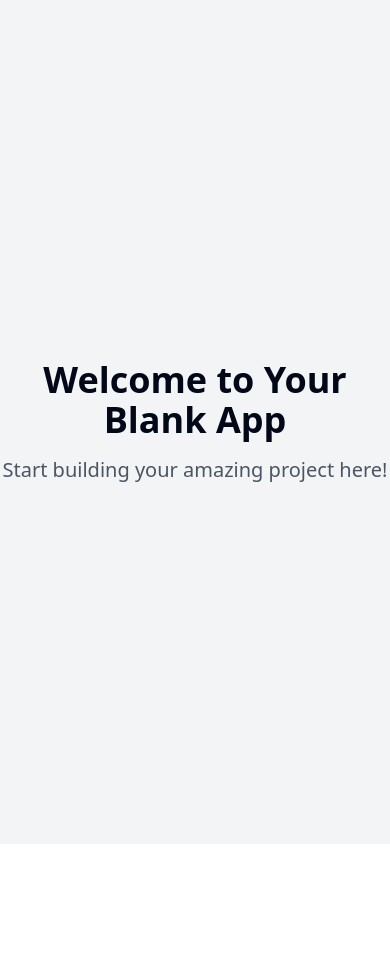
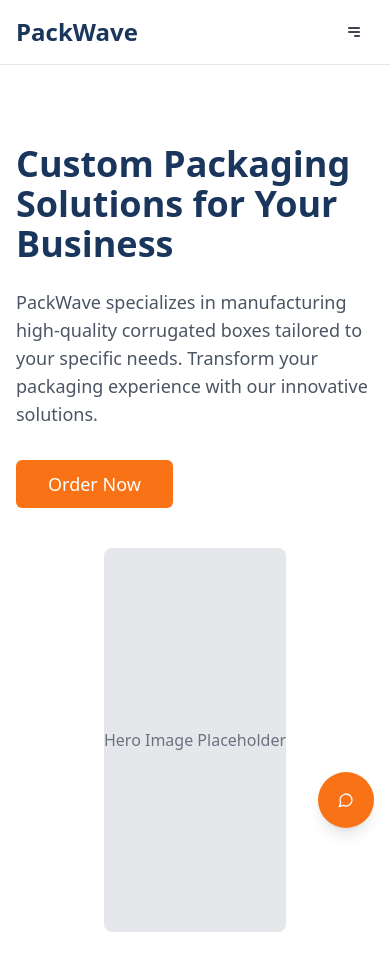
Before and after one commit to AxilAxil/packwave, a React (Vite) app: page / in a window 390 px wide. Shown: the top 970 px of the page. Before the commit the page ends 844 px from the top, so only its background shows below. Built offline with nearby package versions, Linux system fonts and the light colour scheme.

Commit message:
feat: Implement PackWave website
Adds the basic structure and features for the PackWave website, including navigation, user authentication, home page content, and a help/support chat widget. The design is intended to be clean, modern, and responsive.

```diff
--- a/src/App.tsx
+++ b/src/App.tsx
@@ -1,10 +1,13 @@
+
 import { Toaster } from "@/components/ui/toaster";
 import { Toaster as Sonner } from "@/components/ui/sonner";
 import { TooltipProvider } from "@/components/ui/tooltip";
 import { QueryClient, QueryClientProvider } from "@tanstack/react-query";
 import { BrowserRouter, Routes, Route } from "react-router-dom";
-import Index from "./pages/Index";
-import NotFound from "./pages/NotFound";
+import Navbar from "@/components/Navbar";
+import HelpWidget from "@/components/HelpWidget";
+import Home from "@/pages/Index";
+import NotFound from "@/pages/NotFound";
 
 const queryClient = new QueryClient();
 
@@ -14,11 +17,14 @@ const App = () => (
       <Toaster />
       <Sonner />
       <BrowserRouter>
-        <Routes>
-          <Route path="/" element={<Index />} />
-          {/* ADD ALL CUSTOM ROUTES ABOVE THE CATCH-ALL "*" ROUTE */}
-          <Route path="*" element={<NotFound />} />
-        </Routes>
+        <div className="min-h-screen bg-white">
+          <Navbar />
+          <Routes>
+            <Route path="/" element={<Home />} />
+            <Route path="*" element={<NotFound />} />
+          </Routes>
+          <HelpWidget />
+        </div>
       </BrowserRouter>
     </TooltipProvider>
   </QueryClientProvider>
--- /dev/null
+++ b/src/components/HelpWidget.tsx
@@ -0,0 +1,18 @@
+
+import { Button } from "@/components/ui/button";
+import { MessageCircle } from "lucide-react";
+
+const HelpWidget = () => {
+  return (
+    <div className="fixed bottom-4 right-4 z-50">
+      <Button
+        className="rounded-full w-14 h-14 bg-[#f97316] hover:bg-[#ea580c] shadow-lg"
+        onClick={() => alert("Support chat will be implemented in the next phase")}
+      >
+        <MessageCircle className="h-6 w-6" />
+      </Button>
+    </div>
+  );
+};
+
+export default HelpWidget;
--- /dev/null
+++ b/src/components/Navbar.tsx
@@ -0,0 +1,38 @@
+
+import { Link } from "react-router-dom";
+import { Button } from "@/components/ui/button";
+
+const Navbar = () => {
+  return (
+    <nav className="fixed top-0 left-0 right-0 z-50 bg-white border-b border-gray-200">
+      <div className="max-w-7xl mx-auto px-4 sm:px-6 lg:px-8">
+        <div className="flex justify-between items-center h-16">
+          <div className="flex-shrink-0">
+            <Link to="/" className="flex items-center">
+              <span className="text-2xl font-bold text-[#1a365d]">PackWave</span>
+            </Link>
+          </div>
+
+          <div className="hidden sm:flex sm:items-center sm:space-x-8">
+            <Link to="/" className="text-gray-600 hover:text-gray-900">Home</Link>
+            <Link to="/about" className="text-gray-600 hover:text-gray-900">About</Link>
+            <Link to="/order" className="text-gray-600 hover:text-gray-900">Order</Link>
+            <Link to="/contact" className="text-gray-600 hover:text-gray-900">Contact Us</Link>
+            <Button variant="outline" className="mr-2">Sign In</Button>
+            <Button>Sign Up</Button>
+          </div>
+
+          <div className="sm:hidden">
+            <Button variant="ghost" size="icon">
+              <svg xmlns="http://www.w3.org/2000/svg" fill="none" viewBox="0 0 24 24" stroke="currentColor" className="w-6 h-6">
+                <path strokeLinecap="round" strokeLinejoin="round" strokeWidth={2} d="M4 6h16M4 12h16m-7 6h7" />
+              </svg>
+            </Button>
+          </div>
+        </div>
+      </div>
+    </nav>
+  );
+};
+
+export default Navbar;
--- /dev/null
+++ b/src/pages/Home.tsx
@@ -0,0 +1,37 @@
+
+import { Button } from "@/components/ui/button";
+import { useNavigate } from "react-router-dom";
+
+const Home = () => {
+  const navigate = useNavigate();
+
+  return (
+    <div className="min-h-screen pt-16">
+      <div className="max-w-7xl mx-auto px-4 sm:px-6 lg:px-8">
+        <div className="flex flex-col md:flex-row items-center justify-between py-20">
+          <div className="md:w-1/2 mb-10 md:mb-0">
+            <h1 className="text-4xl md:text-5xl font-bold text-[#1a365d] mb-6">
+              Custom Packaging Solutions for Your Business
+            </h1>
+            <p className="text-lg text-gray-600 mb-8">
+              PackWave specializes in manufacturing high-quality corrugated boxes tailored to your specific needs. Transform your packaging experience with our innovative solutions.
+            </p>
+            <Button
+              className="bg-[#f97316] hover:bg-[#ea580c] text-white px-8 py-6 text-lg"
+              onClick={() => navigate("/order")}
+            >
+              Order Now
+            </Button>
+          </div>
+          <div className="md:w-1/2">
+            <div className="bg-gray-200 rounded-lg h-96 flex items-center justify-center">
+              <span className="text-gray-500">Hero Image Placeholder</span>
+            </div>
+          </div>
+        </div>
+      </div>
+    </div>
+  );
+};
+
+export default Home;
--- a/src/pages/Index.tsx
+++ b/src/pages/Index.tsx
@@ -1,14 +1,8 @@
-// Update this page (the content is just a fallback if you fail to update the page)
+
+import Home from "./Home";
 
 const Index = () => {
-  return (
-    <div className="min-h-screen flex items-center justify-center bg-gray-100">
-      <div className="text-center">
-        <h1 className="text-4xl font-bold mb-4">Welcome to Your Blank App</h1>
-        <p className="text-xl text-gray-600">Start building your amazing project here!</p>
-      </div>
-    </div>
-  );
+  return <Home />;
 };
 
 export default Index;
```
